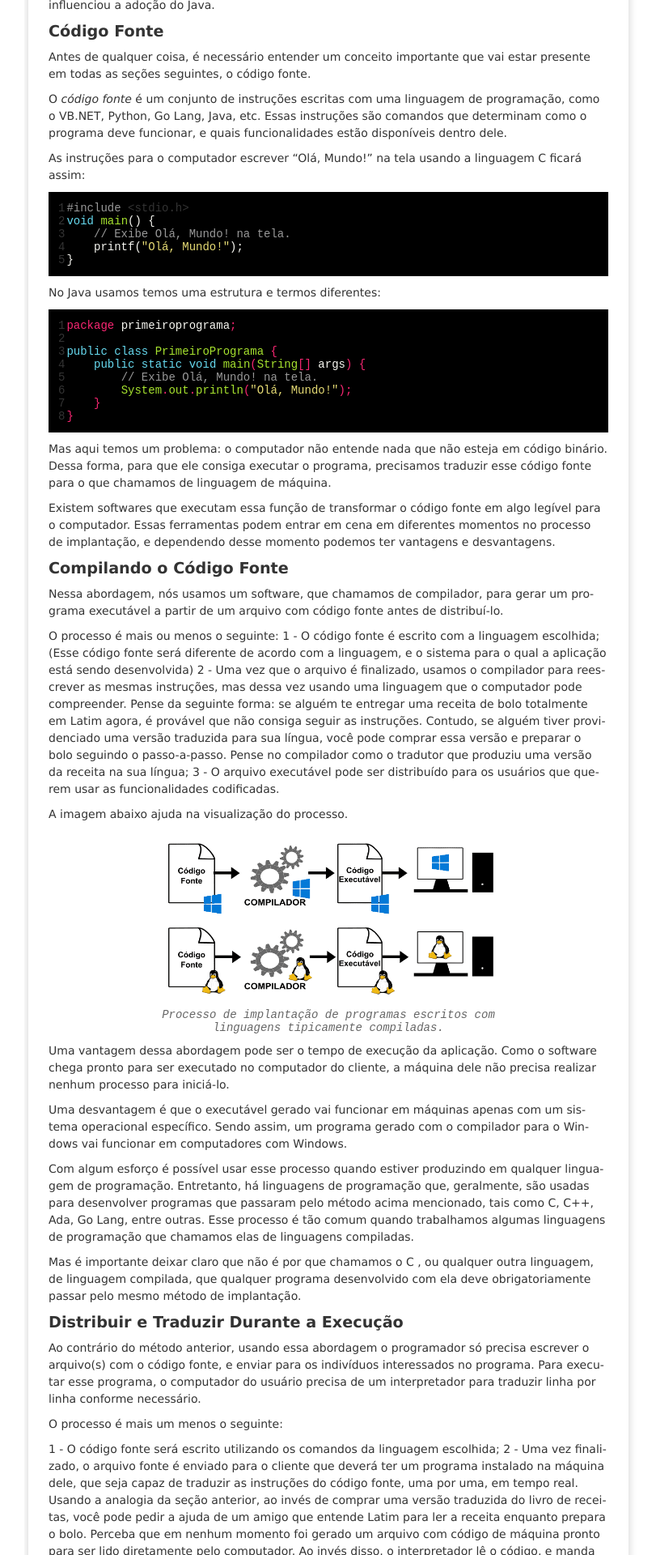
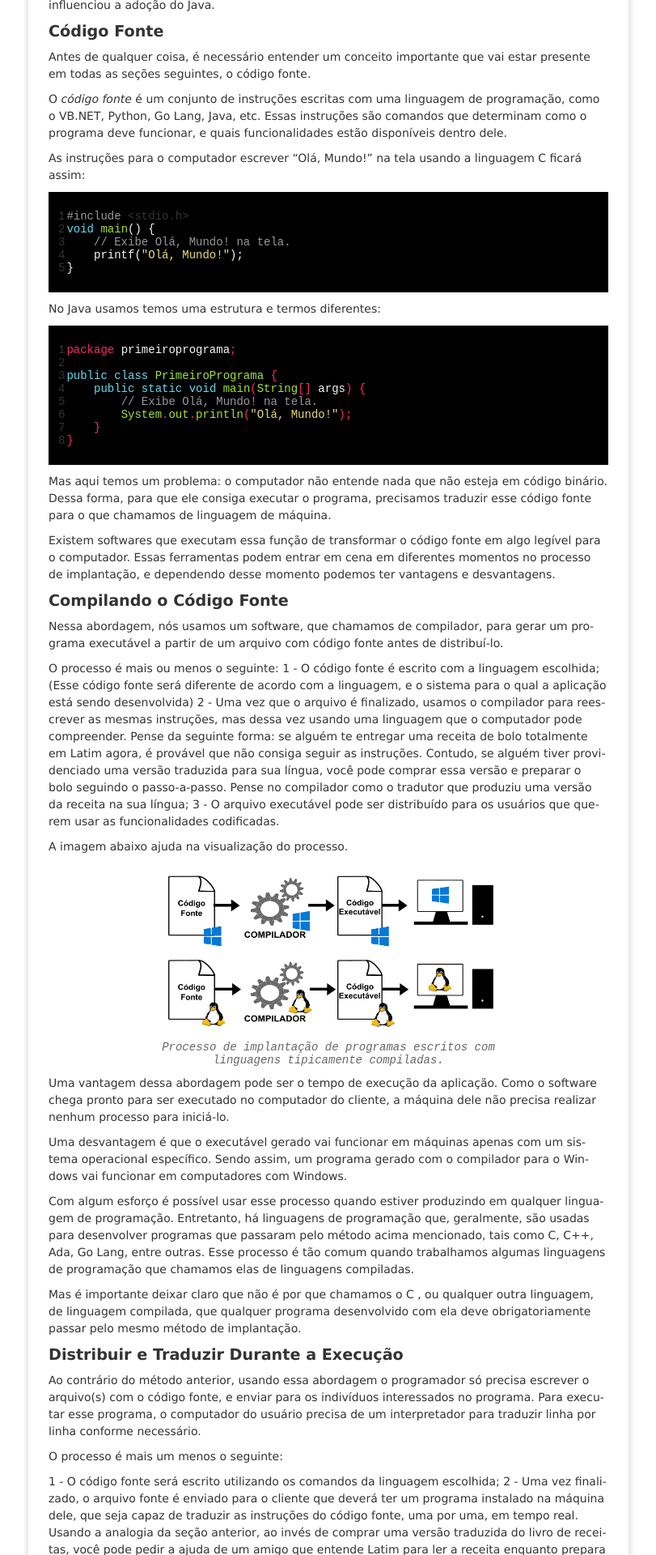
Before and after one commit to Quas1Dev/QuasiDev, a Jekyll site: the page built from _posts/2019-01-14-java-everywhere-ptbr.md, in a window 1280 px wide. Shown: the part 553-2473 px from the top of the page at 81% size, without its empty margins (10-821 px from the left). Built offline with Jekyll 4.4.1, drawn with Linux system fonts in a browser that asks for light colours; nearby versions of some CDN libraries; comment, search, counter and statistics services are not loaded.

Commit message:
Adding margins bellow and up snippets.

```diff
--- a/assets/css/original/highlight.css
+++ b/assets/css/original/highlight.css
@@ -1,4 +1,4 @@
-.highlight pre { background-color: #000; }
+.highlight pre { background-color: #000; margin: 10px 0;}
 .highlight .hll { background-color: #272822; }
 .highlight .c { color: #75715e } /* Comment */
 .highlight .err { color: #960050; background-color: #1e0010 } /* Error */
```
Also changed, not shown: assets/css/highlight.min.css, 1 other file.
